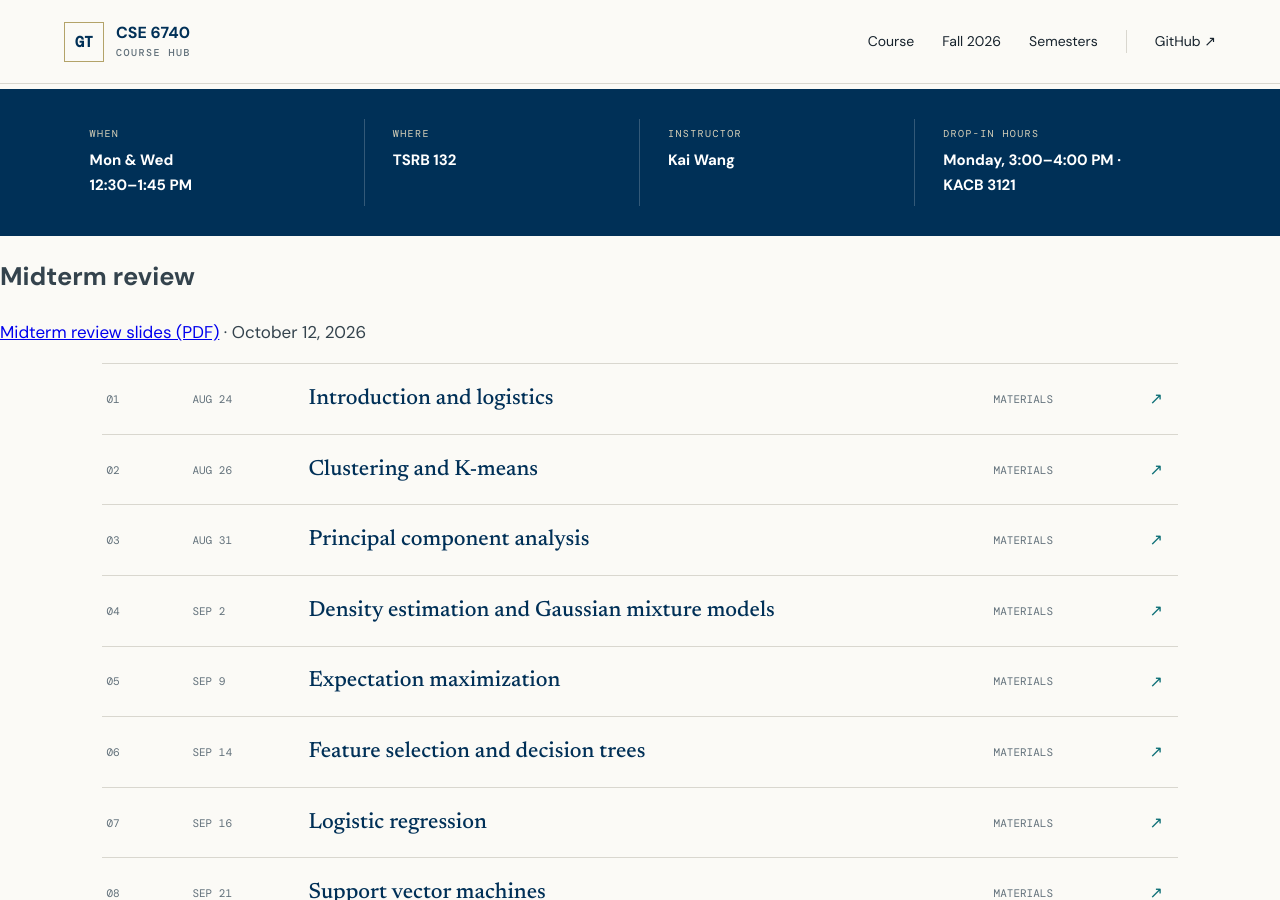
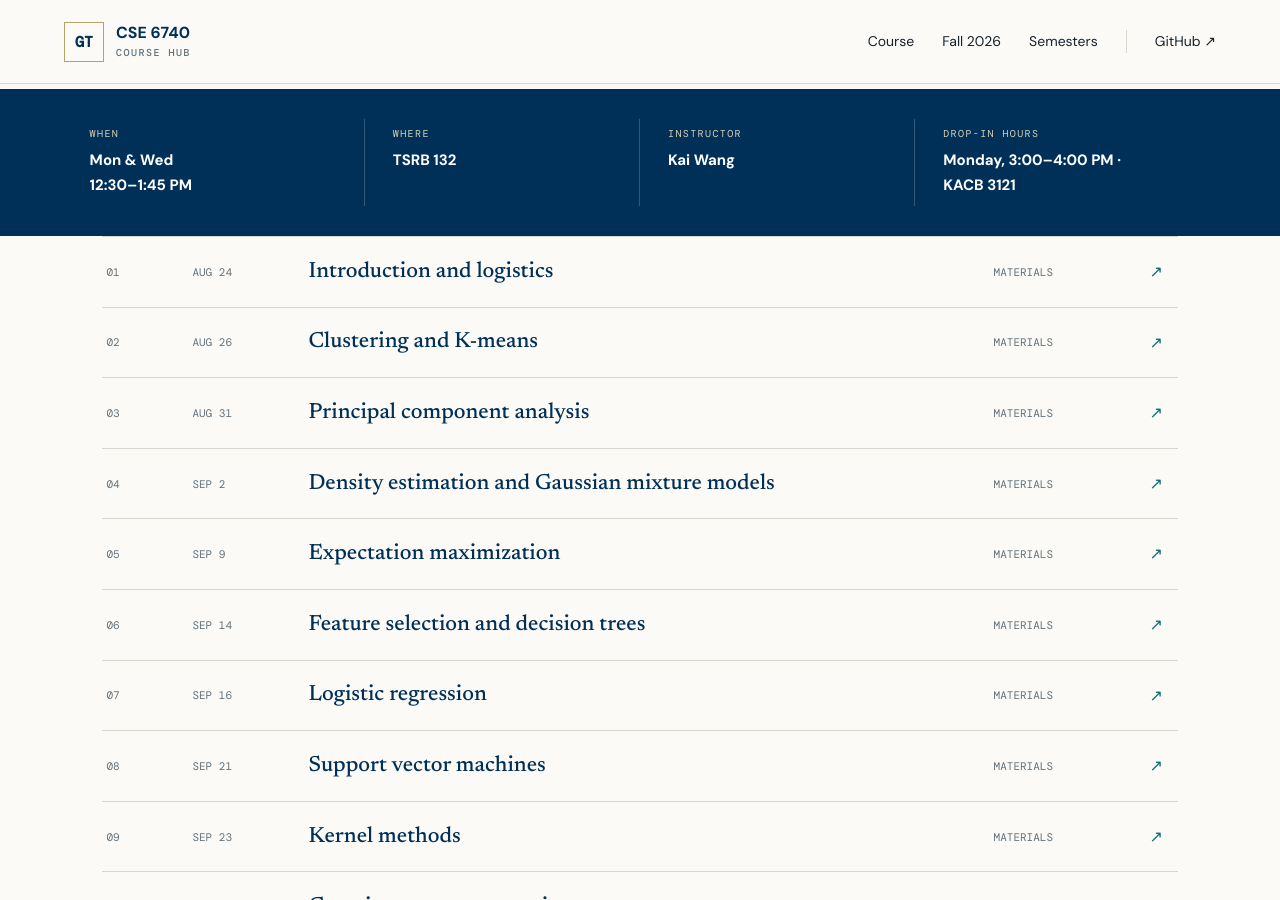
Before and after one commit to GT-KOALA/Gatech-CSE6740, a Jekyll site: the page built from semesters/fall-2026/index.md, in a window 1280 px wide and 900 px high, scrolled down 382 px. Built offline with Jekyll 4.4.1, drawn with Linux system fonts in a browser that asks for light colours.

Commit message:
Remove midterm review from public website

```diff
--- a/semesters/fall-2026/index.md
+++ b/semesters/fall-2026/index.md
@@ -16,11 +16,6 @@ semester: fall-2026
   <div><span>Where</span><strong>{{ term.location }}</strong></div>
   <div><span>Instructor</span><strong>{{ term.instructor }}</strong></div>
   <div><span>Drop-in hours</span><strong>{{ term.instructor_hours }}</strong></div>
-</section>
-
-<section class="prose" aria-labelledby="midterm-review-title">
-  <h2 id="midterm-review-title">Midterm review</h2>
-  <p><a href="{{ '/assets/semesters/fall-2026/review/midterm-review.pdf' | relative_url }}">Midterm review slides (PDF)</a> · October 12, 2026</p>
 </section>
 
 <section class="lecture-index">
```
Also changed, not shown: 1 other file.
